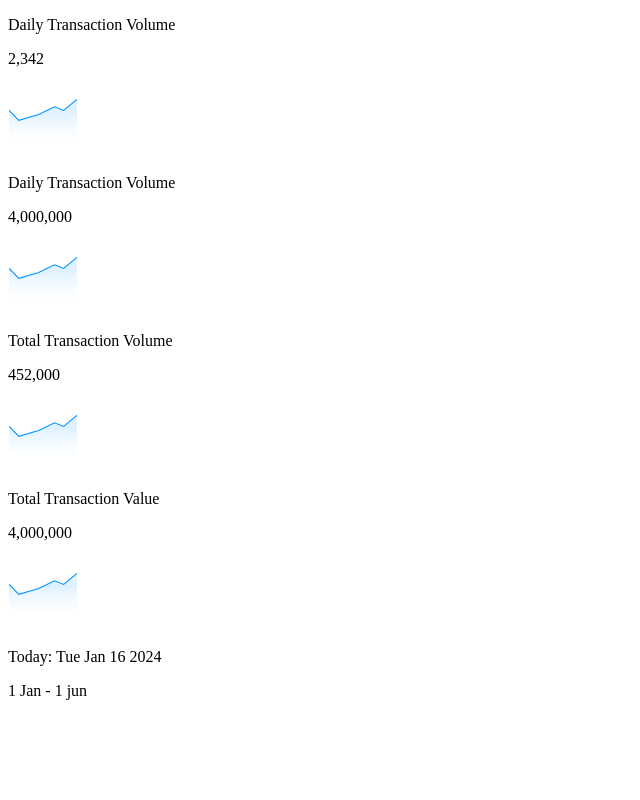
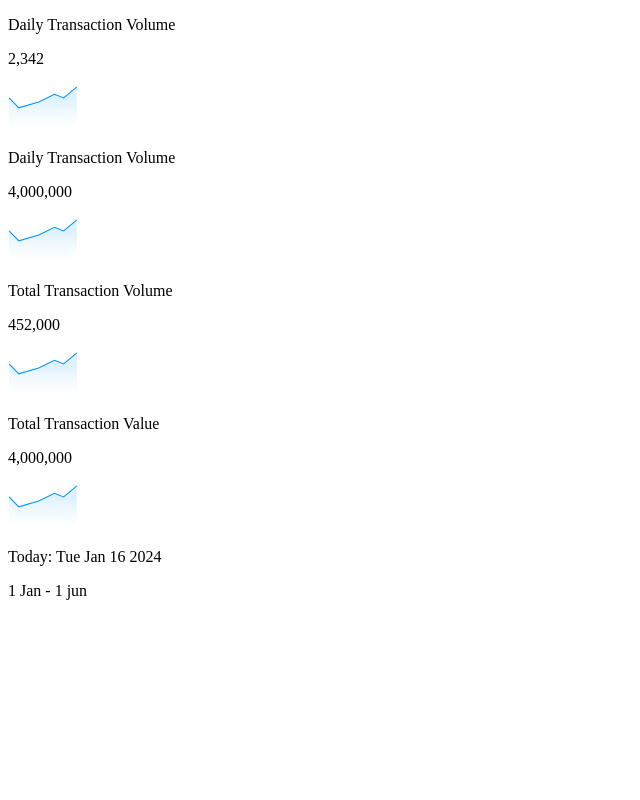
Before and after one commit to 8writes/craaft, a Next.js app: page /Overview in a window 1280 px wide. Shown: the top 800 px of the page, without its empty margins (0-640 px from the left). Built offline with nearby package versions, Linux system fonts and the light colour scheme.

Commit message:
adjust more images height

```diff
--- a/src/navigation/horizontal/index.jsx
+++ b/src/navigation/horizontal/index.jsx
@@ -17,7 +17,7 @@ const HorizontalNav = () => {
             className='Logo h-fit'
             alt='TransMonitor Logo'
             width={160}
-            height={10}
+            height={45}
             loading='lazy'
           />
         </Link>
@@ -77,7 +77,7 @@ const HorizontalNav = () => {
             src={userImage}
             alt='User Profile Image'
             width={45}
-            height={10}
+            height={35}
             loading='lazy'
             className='rounded-full cursor-pointer'
           />
--- a/src/views/Overview/stats.jsx
+++ b/src/views/Overview/stats.jsx
@@ -44,7 +44,7 @@ const Stats = () => {
                 src={item.icon}
                 alt=''
                 width={70}
-                height={70}
+                height={45}
                 loading='lazy'
               />
             </div>
@@ -64,7 +64,7 @@ const Stats = () => {
                 src={item.icon}
                 alt=''
                 width={70}
-                height={70}
+                height={45}
                 loading='lazy'
               />
             </div>
```
